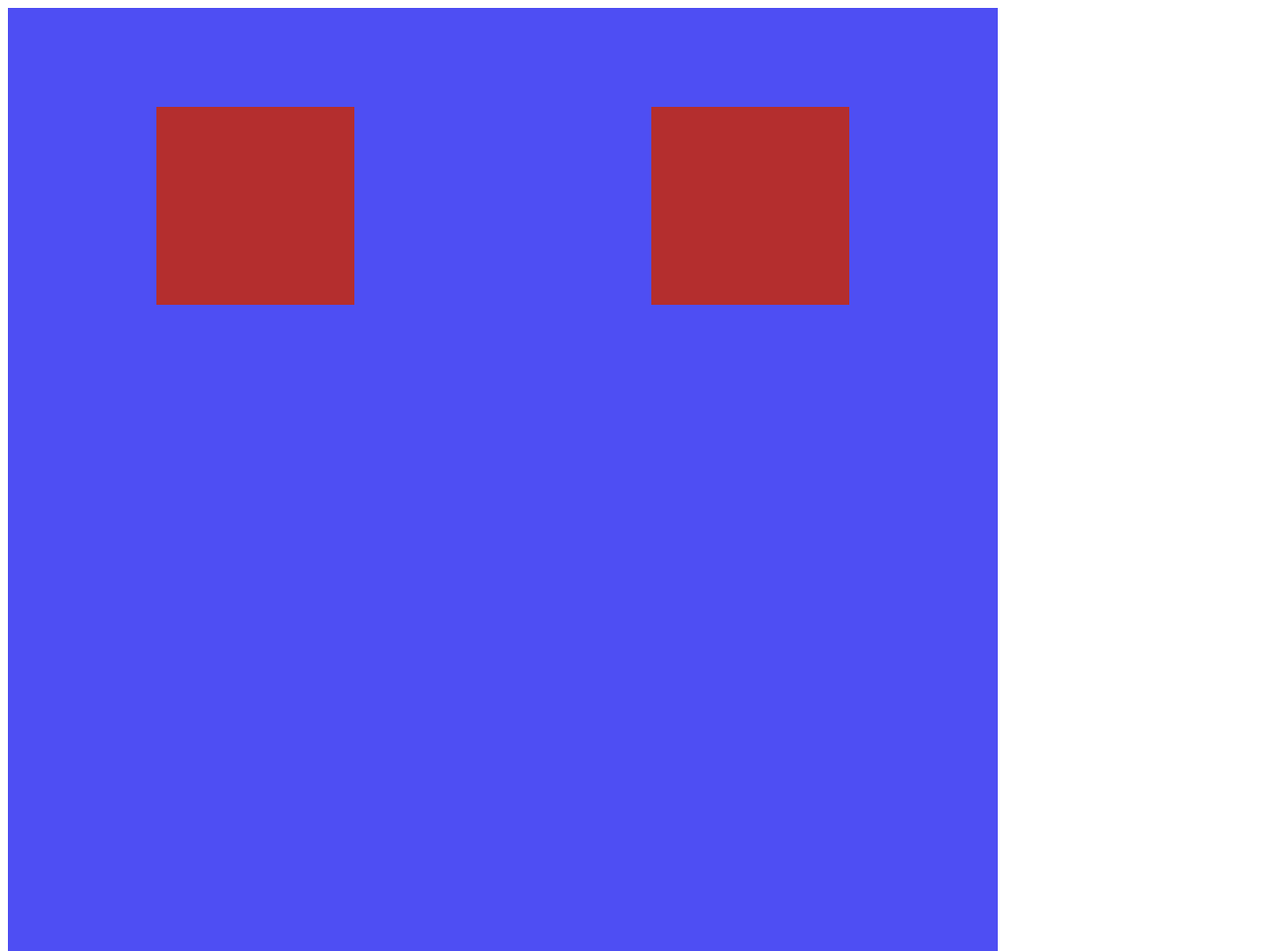
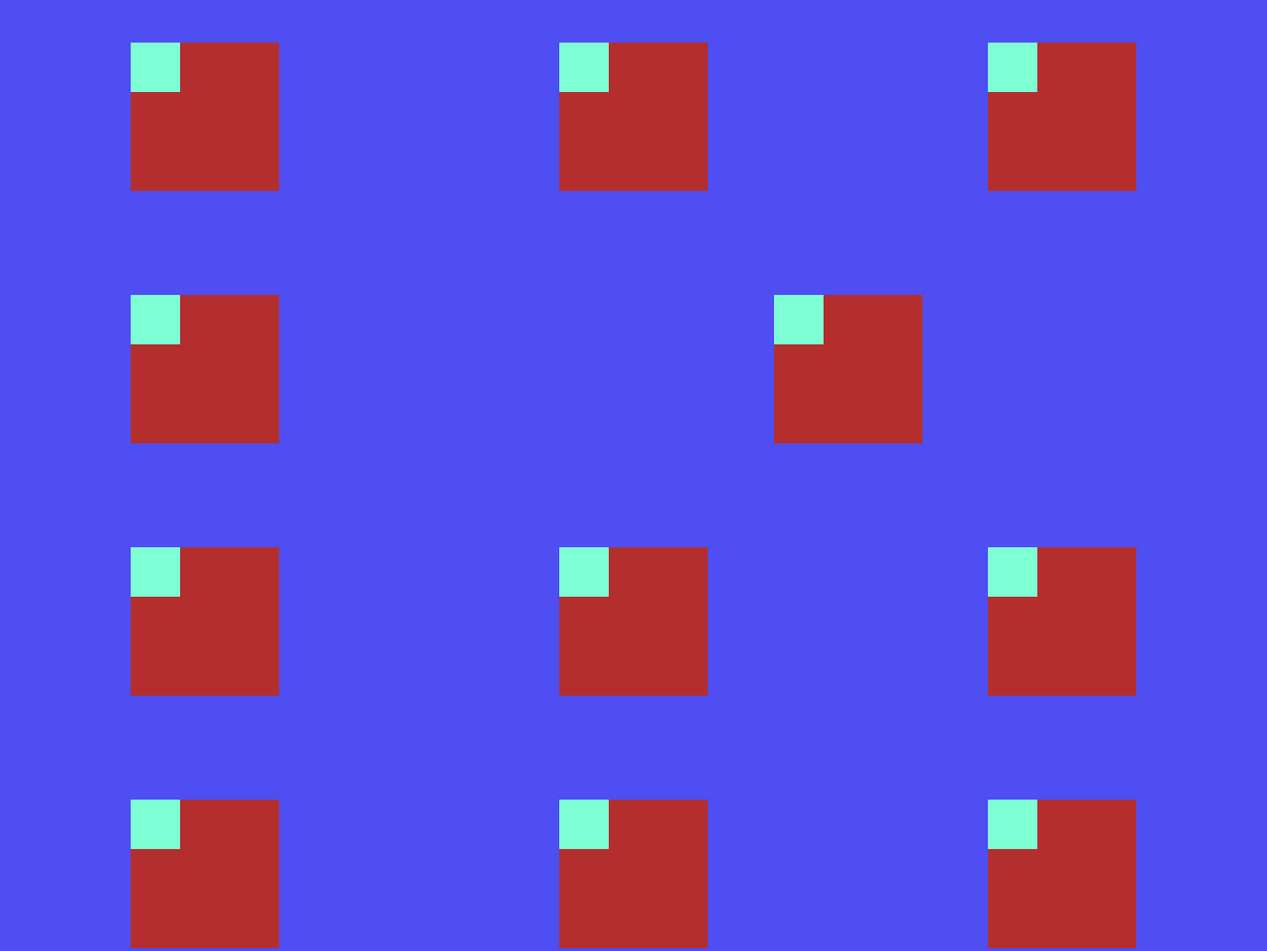
Before and after one commit to filippp0/first-project, a plain HTML site: page index.html in a window 1280 px wide. Shown: the top 961 px of the page at 99% size. Drawn offline with Linux system fonts and the light colour scheme.

Commit message:
проба гридов изменены html css

```diff
--- a/index.html
+++ b/index.html
@@ -9,8 +9,18 @@
 </head>
 <body>
     <div class="flex-container">
-        <div class="flex-container__item"></div>
-        <div class="flex-container__item"></div>
+        <div class="flex-container__item flex-container__item_area_x"><div class="content"></div></div>
+        <div class="flex-container__item flex-container__item_area_y"><div class="content"></div></div>
+        <div class="flex-container__item flex-container__item_area_z"><div class="content"></div></div>
+        <div class="flex-container__item flex-container__item_area_x"><div class="content"></div></div>
+        <div class="flex-container__item flex-container__item_area_y"><div class="content"></div></div>
+        <div class="flex-container__item flex-container__item_area_z"><div class="content"></div></div>
+        <div class="flex-container__item flex-container__item_area_x"><div class="content"></div></div>
+        <div class="flex-container__item flex-container__item_area_y"><div class="content"></div></div>
+        <div class="flex-container__item flex-container__item_area_z"><div class="content"></div></div>
+        <div class="flex-container__item flex-container__item_area_x"><div class="content"></div></div>
+        <div class="flex-container__item flex-container__item_area_y"><div class="content"></div></div>
+       <!-- <div class="flex-container__item flex-container__item_area_z"><div class="content"></div></div>-->
     </div>
 </body>
 </html>
--- a/style.css
+++ b/style.css
@@ -1,14 +1,38 @@
+* {
+  margin: 0;
+}
+
 .flex-container {
-    display: flex;
-    background-color: rgba(72, 72, 243, 0.966);
-    width: 1000px;
-    height: 1000px;
-    justify-content: space-around;
+  display: grid;
+  grid-template-columns: repeat(3, 1fr);
+  grid-template-rows: repeat(4, 1fr);
+
+  column-gap: 20px;
+  row-gap: 20px;
+  justify-content: center;
+  align-content: center;
+  background-color: rgba(72, 72, 243, 0.966);
+  max-width: 1280px;
+  min-height: 1000px;
+  margin: 0 auto;
+}
+
+.flex-container__item:nth-of-type(5) {
+  grid-column-start: 2;
+  grid-column-end: 4;
 }
 
 .flex-container__item {
-    margin-top: 100px;
-    width: 200px;
-    height: 200px;
-    background-color: rgb(180, 46, 46);
+  align-self: center;
+  justify-self: center;
+  object-fit: cover;
+  width: 150px;
+  height: 150px;
+  background-color: rgb(180, 46, 46);
 }
+
+.content {
+  width: 50px;
+  height: 50px;
+  background-color: aquamarine;
+}
```
